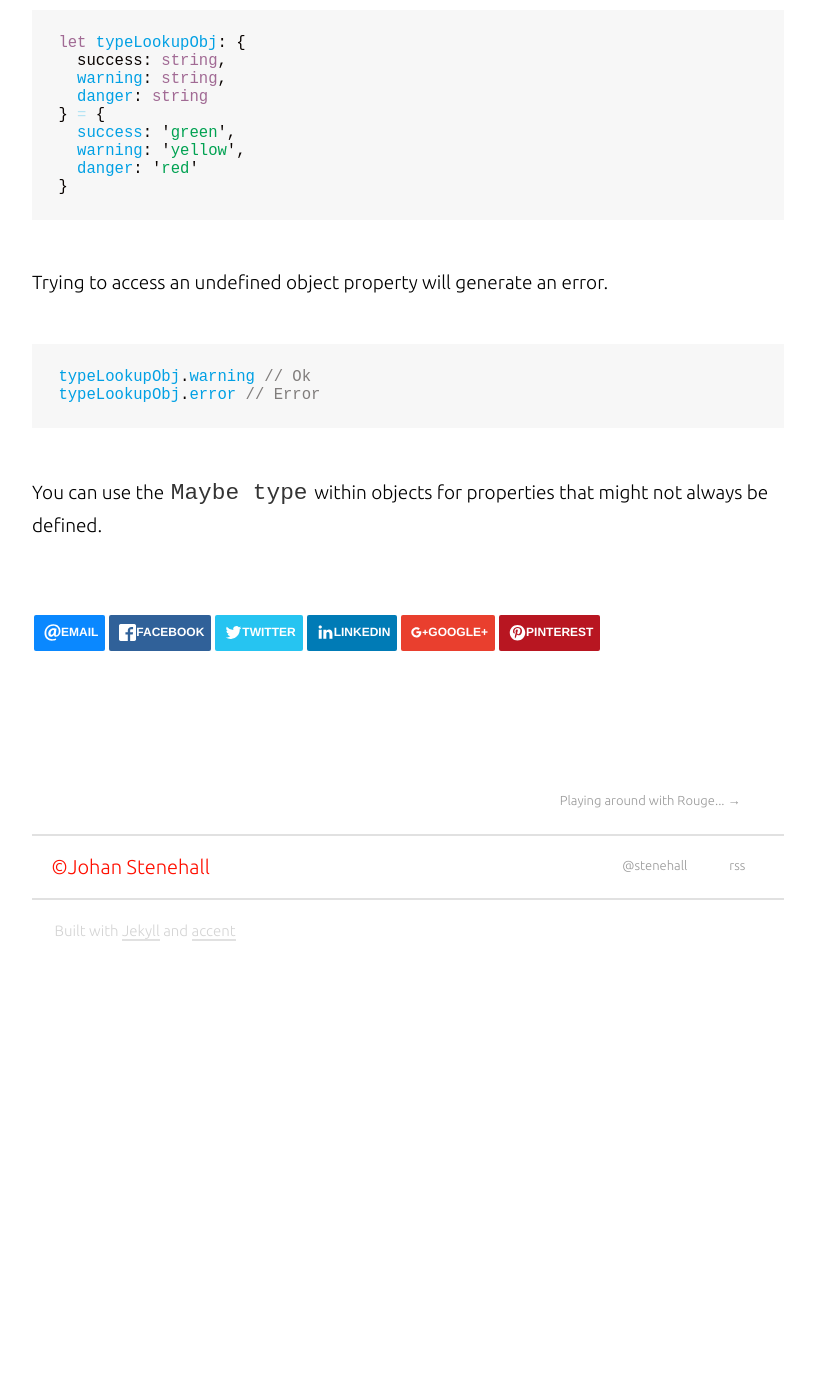
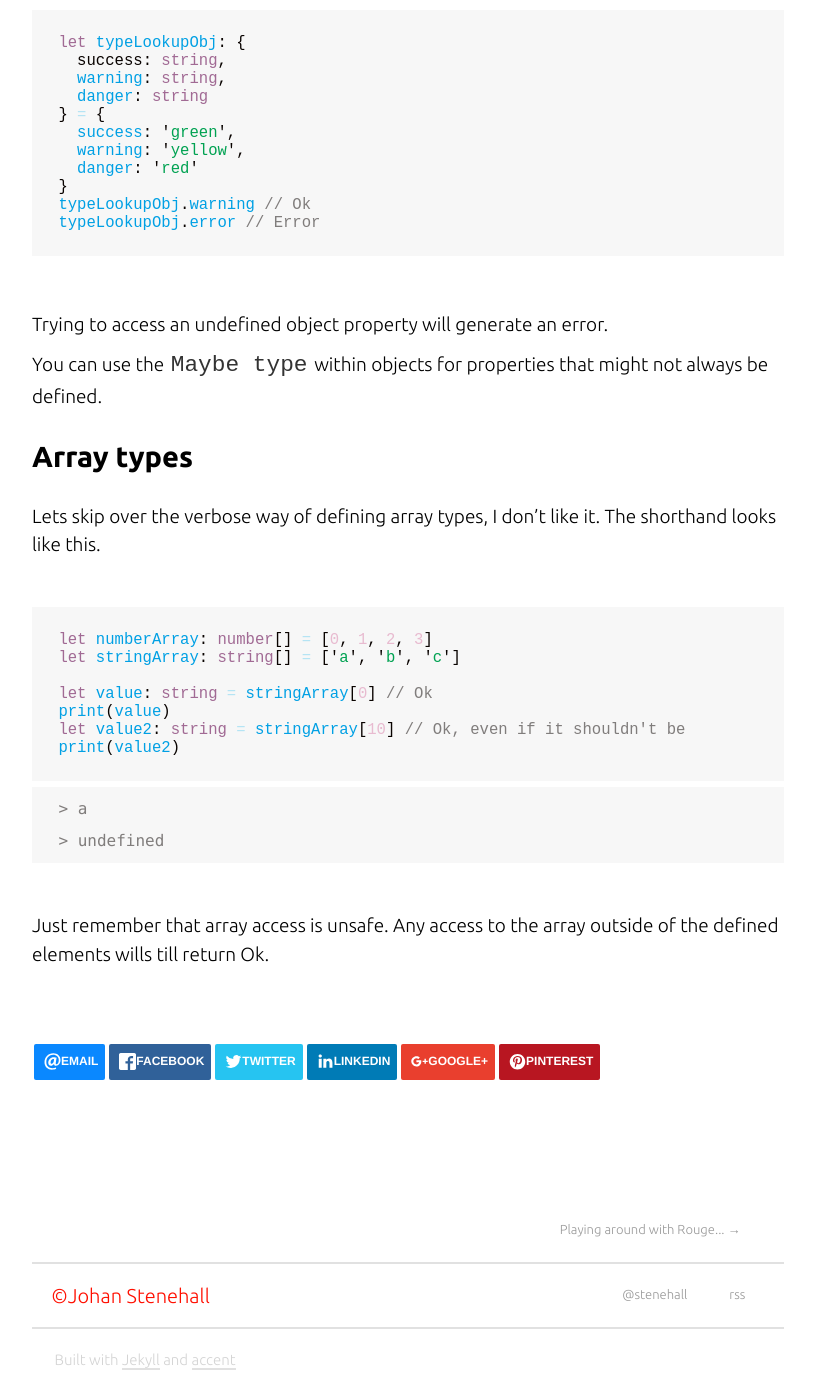
Before and after one commit to stenehall/stenehall.github.io, a Jekyll site: the page built from _posts/2017-07-04-learning-flow.md, in a window 1280 px wide and 1400 px high, scrolled down 4371 px. Shown: the whole window, without its empty margins (232-1047 px from the left). Built offline with Jekyll 4.4.1, drawn with Linux system fonts in a browser that asks for light colours; nearby versions of some CDN libraries; comment, search, counter and statistics services are not loaded; before the commit the page ends 5342 px from its top, so only the background shows below that.

Commit message:
Array types

````diff
--- a/_posts/2017-07-04-learning-flow.md
+++ b/_posts/2017-07-04-learning-flow.md
@@ -151,13 +151,27 @@
   warning: 'yellow',
   danger: 'red'
 }
+typeLookupObj.warning // Ok
+typeLookupObj.error // Error
 ```
 
 Trying to access an undefined object property will generate an error.
 
+You can use the `Maybe type` within objects for properties that might not always be defined.
+
+
+### Array types
+
+Lets skip over the verbose way of defining array types, I don't like it. The shorthand looks like this.
+
 ```typescript
-typeLookupObj.warning // Ok
-typeLookupObj.error // Error
+let numberArray: number[] = [0, 1, 2, 3]
+let stringArray: string[] = ['a', 'b', 'c']
+
+let value: string = stringArray[0] // Ok
+print(value)
+let value2: string = stringArray[10] // Ok, even if it shouldn't be
+print(value2)
 ```
 
-You can use the `Maybe type` within objects for properties that might not always be defined.
+Just remember that array access is unsafe. Any access to the array outside of the defined elements wills till return Ok.
````
Also changed, not shown: other parts of _posts/2017-07-04-learning-flow.md (+1 -1 lines), code/flow.js (+9 -0 lines).
